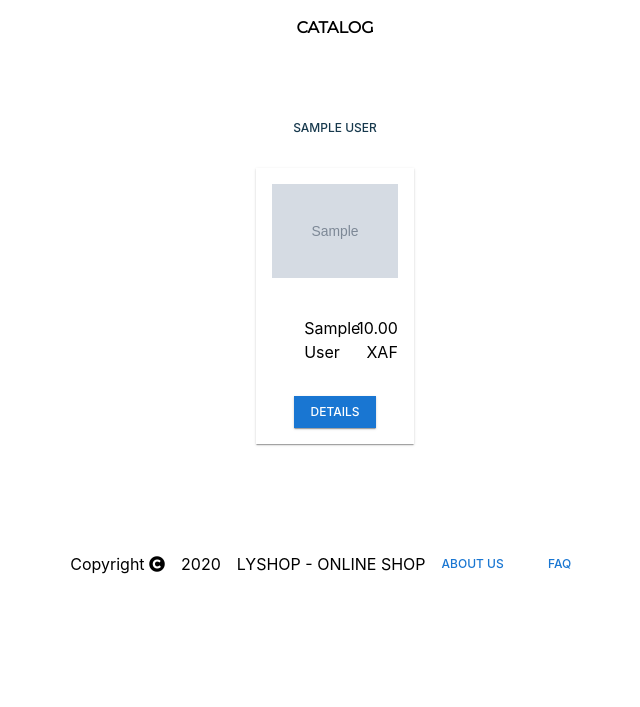
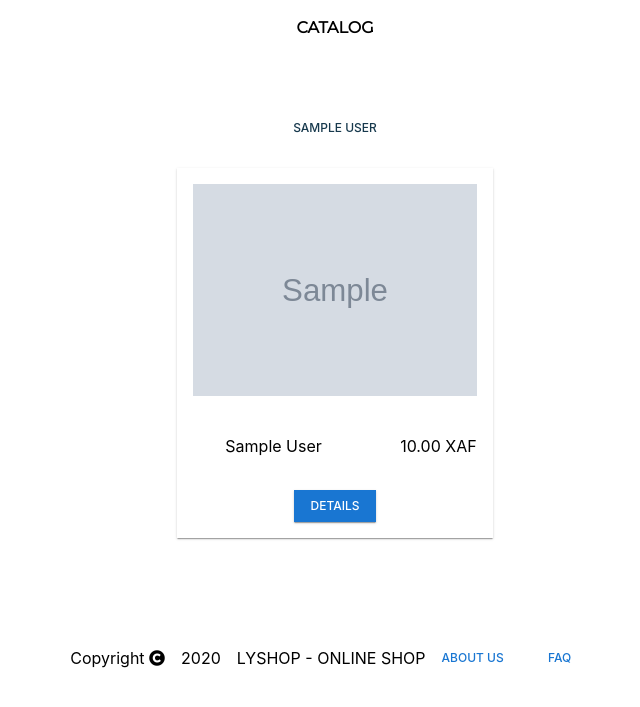
Before and after one commit to cyrildzumts/lyshop, a Django app: page /catalog/ in a window 1280 px wide. Shown: the part 48-755 px from the top of the page, without its empty margins (305-945 px from the left). Run offline with Django 3.2, Linux system fonts and the light colour scheme; tables that the repository leaves empty hold one stand-in row (values such as "Sample post"); grey boxes marked "Sample" are stand-in pictures; some libraries are stand-ins or nearby versions.

Commit message:
minor update

```diff
--- a/catalog/templates/tags/products_snippet.html
+++ b/catalog/templates/tags/products_snippet.html
@@ -1,6 +1,7 @@
 {% load i18n %}
 {% for p in product_list %}
-<div class="col-m-12 col-2">
+<div class="col-m-12 col-4">
+        <div class="wrapper">
                 <div class="mat-box">
                         <div class="product-item">
                         <div class="img-wrapper">
@@ -32,4 +33,5 @@
                         </div><!--End of Product item-->
                 </div><!--End of box-->
         </div>
+</div>
 {% endfor %}
```
Lines whose indentation alone changed are shown as unchanged.
